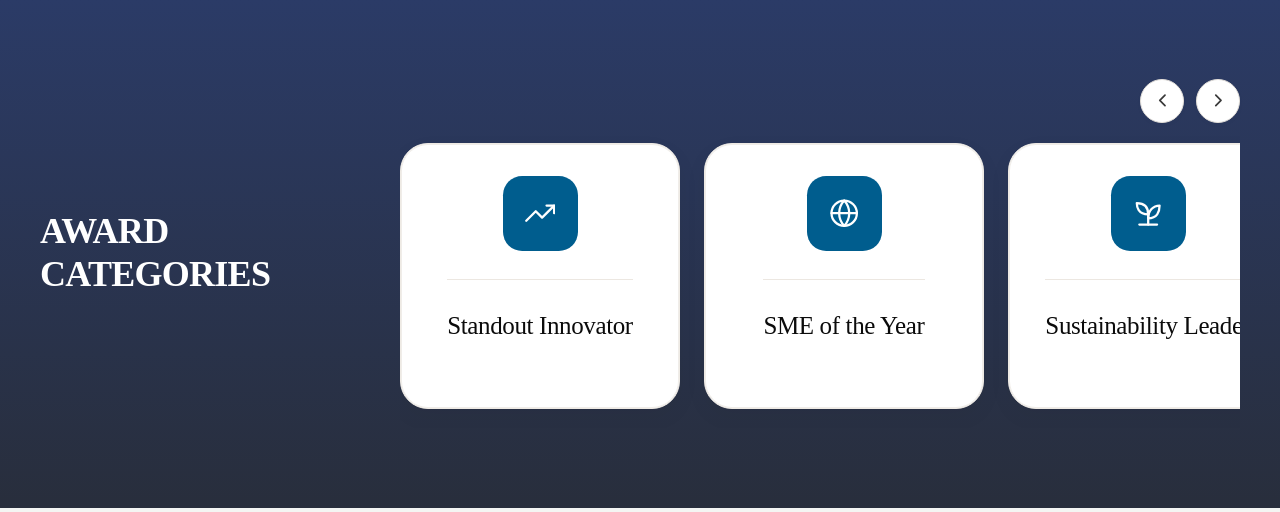
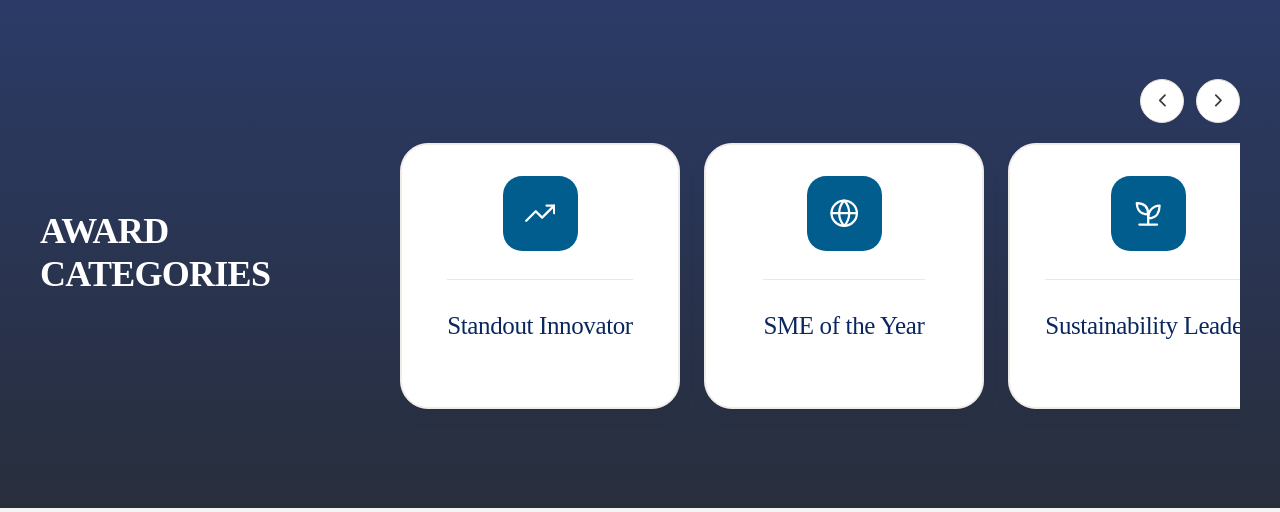
Before and after one commit to 1Solutionsbiz/fe-leadership-awards, a PHP site: page /new-home.html in a window 1280 px wide. Shown: the part 1446-1958 px from the top of the page. Run offline with PHP 8.4, Linux system fonts and the light colour scheme.

Commit message:
about us updated

```diff
--- a/mystyle.css
+++ b/mystyle.css
@@ -180,7 +180,7 @@
       font-size: 25px;
       font-weight: 400;
       letter-spacing: -0.015em;
-      color: #0b0b0b;
+      color: #0a285f;
       margin-bottom: 0.45rem;
       line-height: 1.25;
       border-top: 1px solid #ece7e1;
```
